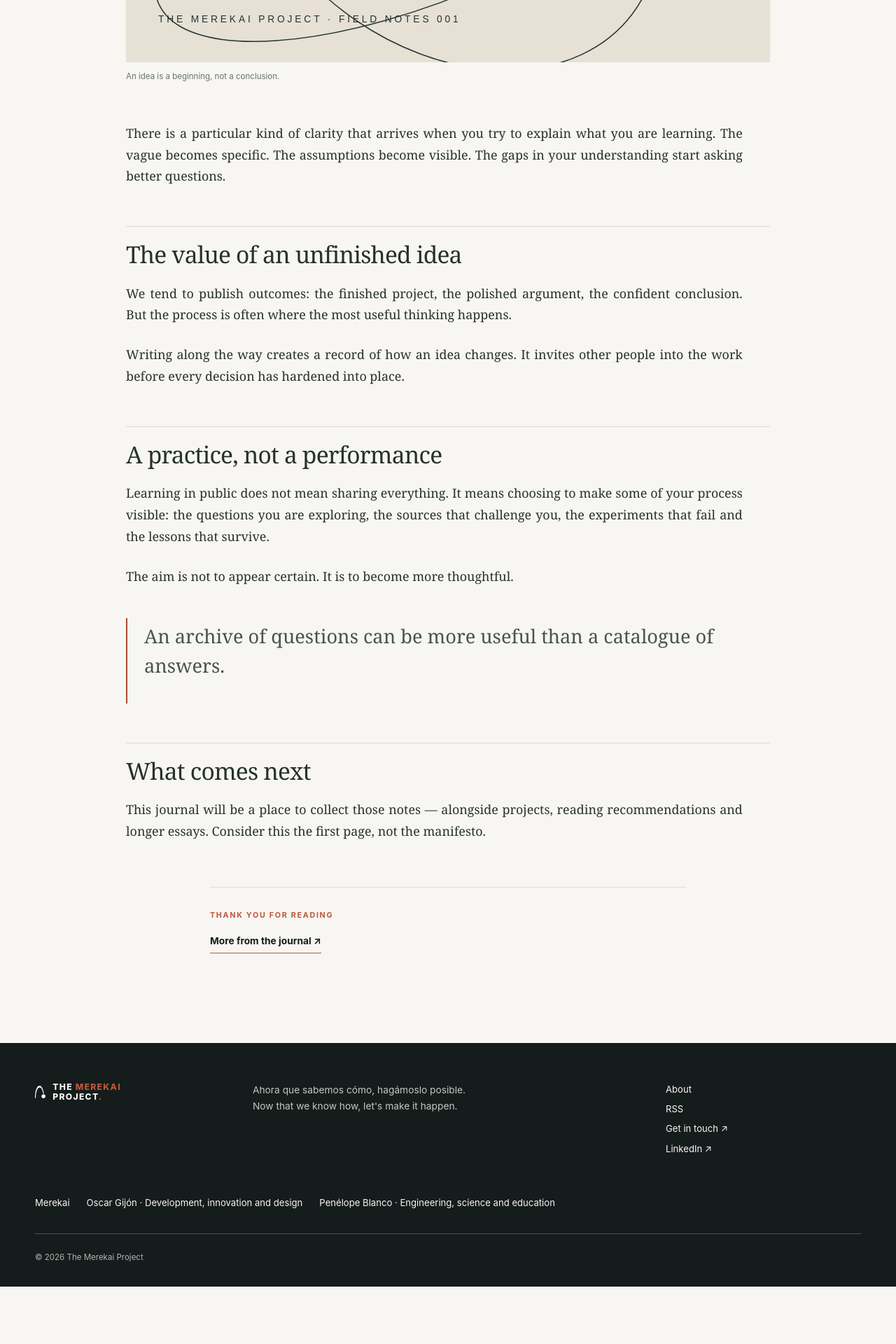
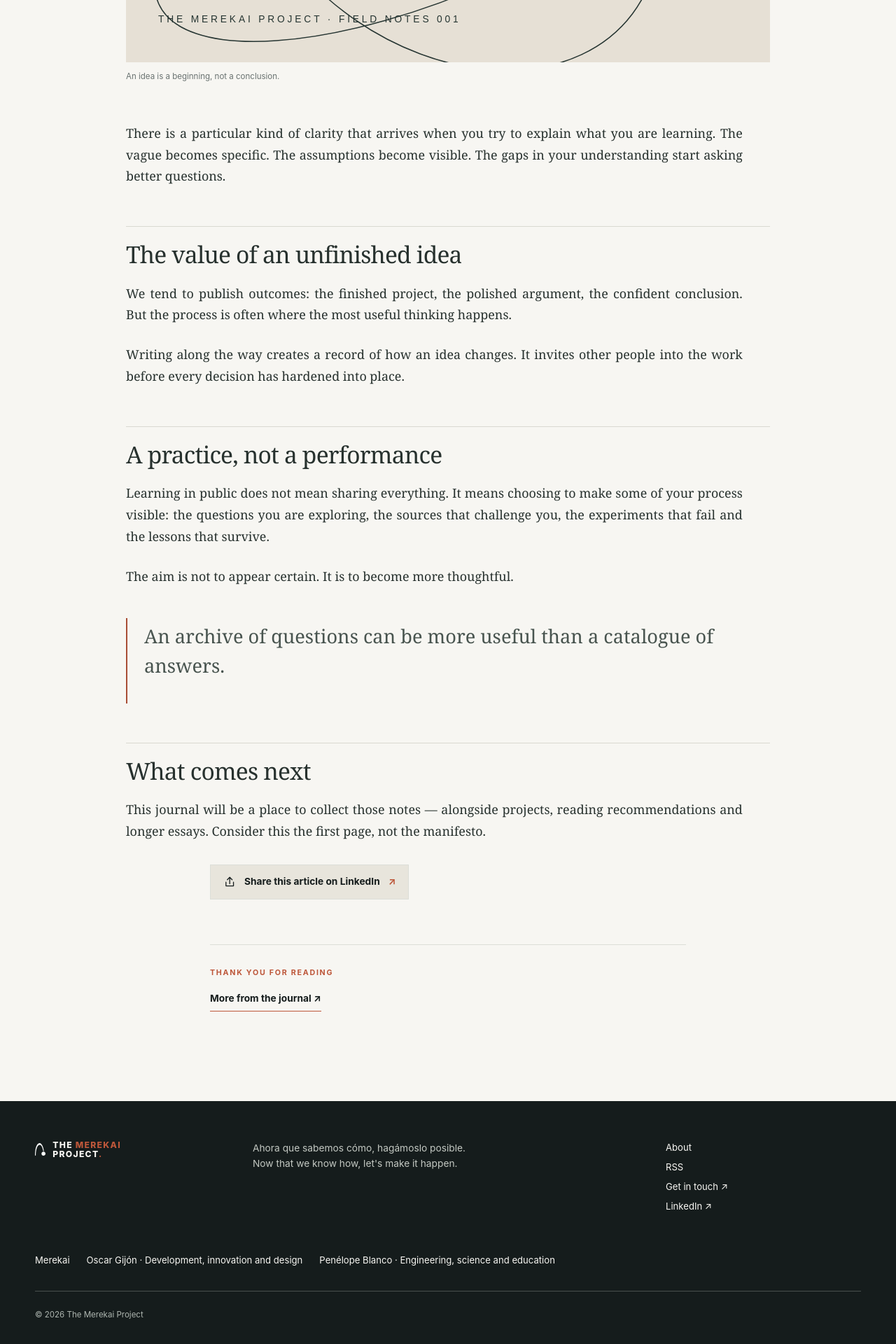
Before and after one commit to ogrgijon/ogrgijon.github.io, a Jekyll site: the page built from _posts/2026-10-18-learning-in-public.md, in a window 1280 px wide. Shown: the part 939-2859 px from the top of the page at 70% size. Built offline with Jekyll 4.4.1, drawn with Linux system fonts in a browser that asks for light colours; before the commit the page ends 2777 px from its top, so only the background shows below that.

Commit message:
LinkedIn Share

```diff
--- a/_config.yml
+++ b/_config.yml
@@ -1,6 +1,6 @@
 title: "The Merekai Project"
 description: "Ideas, projects and perspectives on technology, culture and the future."
-url: "https://ogrgijon.github.io"
+url: "https://merekai.es"
 baseurl: ""
 lang: "en"
 timezone: "Europe/Madrid"
@@ -30,7 +30,7 @@ defaults:
     values:
       layout: article
       author: "The Merekai Project"
-      image: /assets/images/og-default.svg
+      image: /assets/images/article-default.svg
       lang: en
   - scope:
       path: ""
--- a/_layouts/article.html
+++ b/_layouts/article.html
@@ -15,6 +15,16 @@ layout: default
   </header>
   {% if page.image %}<figure class="article-hero"><img src="{{ page.image | relative_url }}" alt="{{ page.image_alt | default: page.title | escape }}"><figcaption>{{ page.image_caption | default: "" }}</figcaption></figure>{% endif %}
   <div class="article-body">{{ content }}</div>
+  {% assign share_url = page.url | absolute_url | url_encode %}
+  <div class="article-share">
+    <a class="article-share__link" href="https://www.linkedin.com/sharing/share-offsite/?url={{ share_url }}" target="_blank" rel="noopener noreferrer">
+      <svg class="article-share__icon" aria-hidden="true" viewBox="0 0 24 24" fill="none">
+        <path d="M12 15V3m0 0L7.5 7.5M12 3l4.5 4.5M5 12v7h14v-7" stroke="currentColor" stroke-width="1.7" stroke-linecap="round" stroke-linejoin="round"/>
+      </svg>
+      <span>{% if page.lang == 'es' %}Compartir este artículo en LinkedIn{% else %}Share this article on LinkedIn{% endif %}</span>
+      <span class="article-share__arrow" aria-hidden="true">↗</span>
+    </a>
+  </div>
   <footer class="article-end">
     <p class="eyebrow">{% if page.lang == 'es' %}GRACIAS POR LEER{% else %}THANK YOU FOR READING{% endif %}</p>
     <a class="text-link" href="{{ article_locale_root | append: '/journal/' | relative_url }}">{% if page.lang == 'es' %}Más del anuario ↗{% else %}More from the journal ↗{% endif %}</a>
--- a/assets/css/style.css
+++ b/assets/css/style.css
@@ -117,6 +117,13 @@ h1, h2, h3, p { margin-top: 0; }
 .article-body ul, .article-body ol { padding-left: 1.4rem; }
 .article-end { max-width: 680px; margin: 4rem auto 0; padding-top: 2rem; border-top: 1px solid var(--line); }
 .article-end .text-link { margin-top: 0; }
+.article-share { max-width: 680px; margin: 2rem auto 0; }
+.article-share__link { display: inline-flex; align-items: center; gap: .75rem; padding: .8rem 1.1rem; border: 1px solid var(--line); background: #e8e5dc; color: var(--ink); font-size: .86rem; font-weight: 650; transition: background .2s ease, border-color .2s ease, color .2s ease; }
+.article-share__link:hover { border-color: var(--accent); background: var(--accent); color: #fff; }
+.article-share__link:focus-visible { outline: 2px solid var(--accent); outline-offset: 4px; }
+.article-share__icon { width: 1.15rem; height: 1.15rem; flex: 0 0 auto; }
+.article-share__arrow { color: var(--accent); }
+.article-share__link:hover .article-share__arrow { color: inherit; }
 .page-content > h2 { margin-top: 2.5rem; font-family: var(--serif); font-weight: 400; }
 .page-content > p, .page-content > ul { max-width: 700px; color: #4e5a56; }
 .about-page .page-header { max-width: 900px; margin-bottom: 3.5rem; }
```
Also changed, not shown: assets/images/article-default.svg (added).
